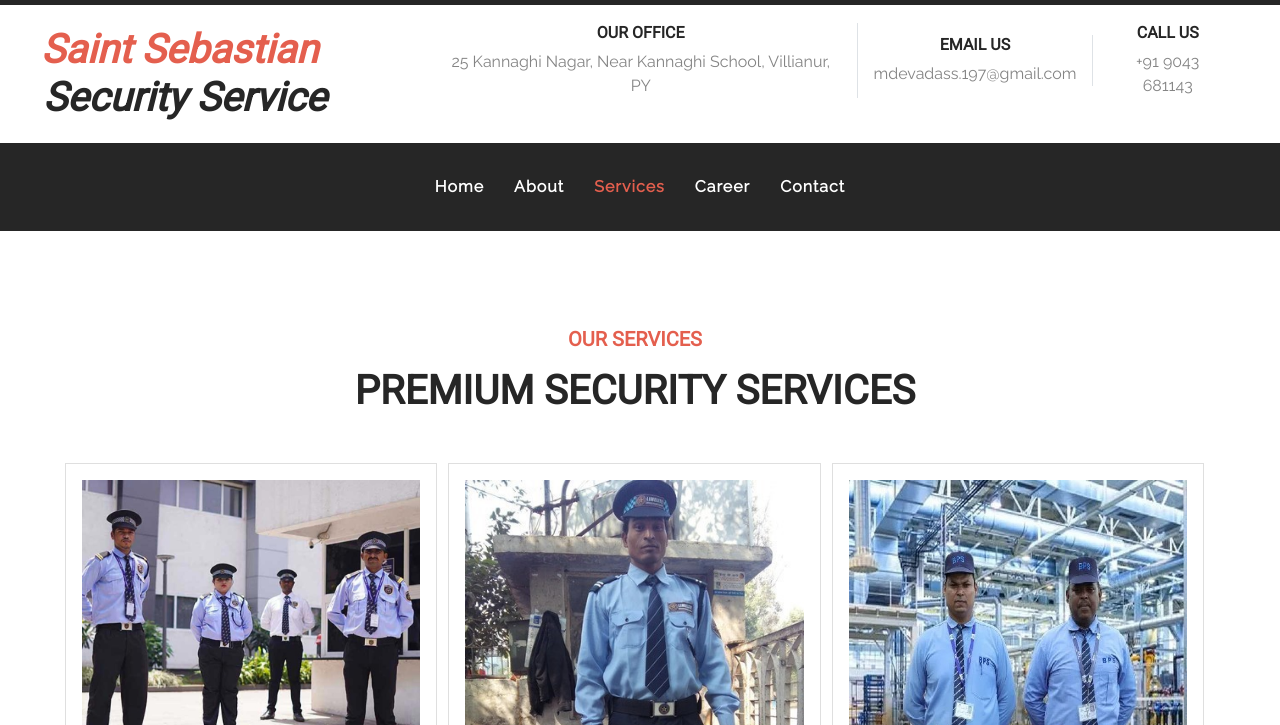
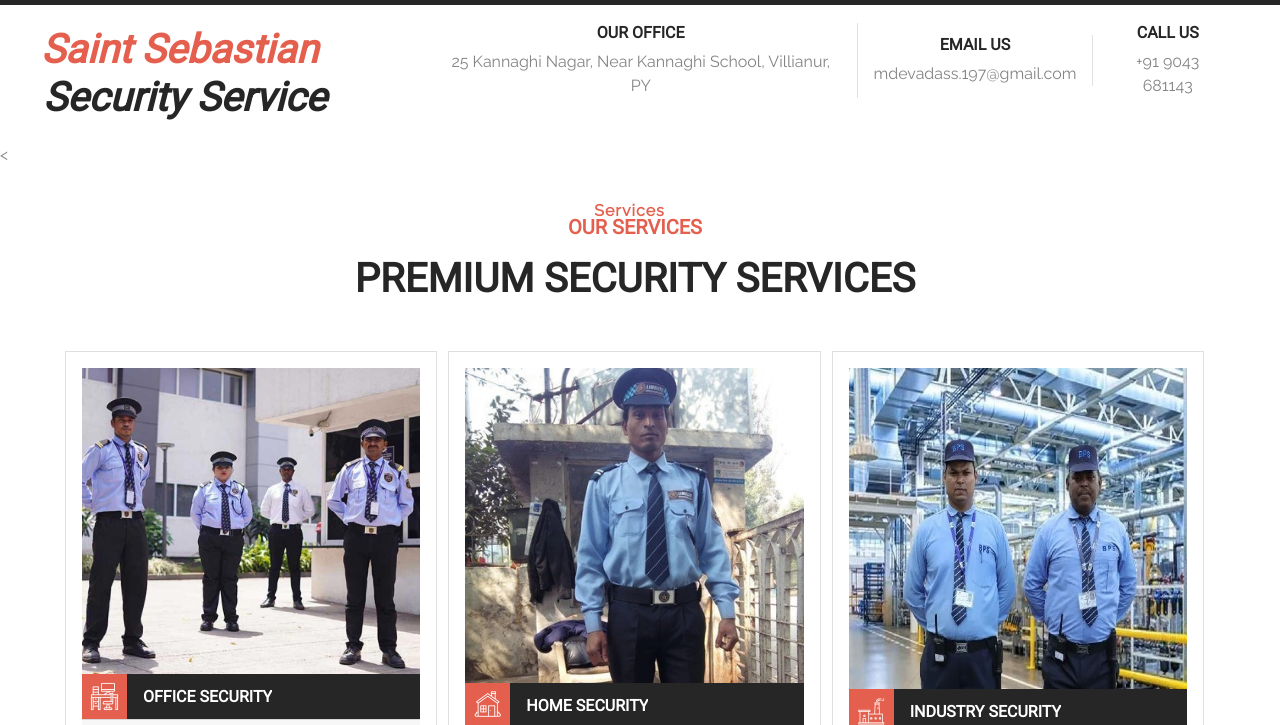
Before and after one commit to akashselva200/security, a plain HTML site: page service.html in a window 1280 px wide. Shown: the part 35-760 px from the top of the page. Drawn offline with nearby package versions, Linux system fonts and the light colour scheme.

Commit message:
Update service.html

```diff
--- a/service.html
+++ b/service.html
@@ -83,10 +83,10 @@
 
 
     <!-- Navbar Start -->
-    <div class="container-fluid p-0 mb-5">
-        <nav class="navbar navbar-expand-lg bg-secondary navbar-dark py-0">
+    <  <div class="container-fluid p-0 nav-bar">
+        <nav class="navbar navbar-expand-lg bg-none navbar-dark py-0">
             <a href="" class="navbar-brand d-block d-lg-none">
-                <h1 class="m-0 display-5 text-capitalize font-italic text-white"><span class="text-primary">Saint Sebastian </span>Security Service</h1>
+                <h1 class="m-0 display-5 text-capitalize font-italic text-white"><span class="text-primary"  style="margin:-2px;">Saint Sebastian <br></span>Security Service</h1>
             </a>
             <button type="button" class="navbar-toggler" data-toggle="collapse" data-target="#navbarCollapse">
                 <span class="navbar-toggler-icon"></span>
```
